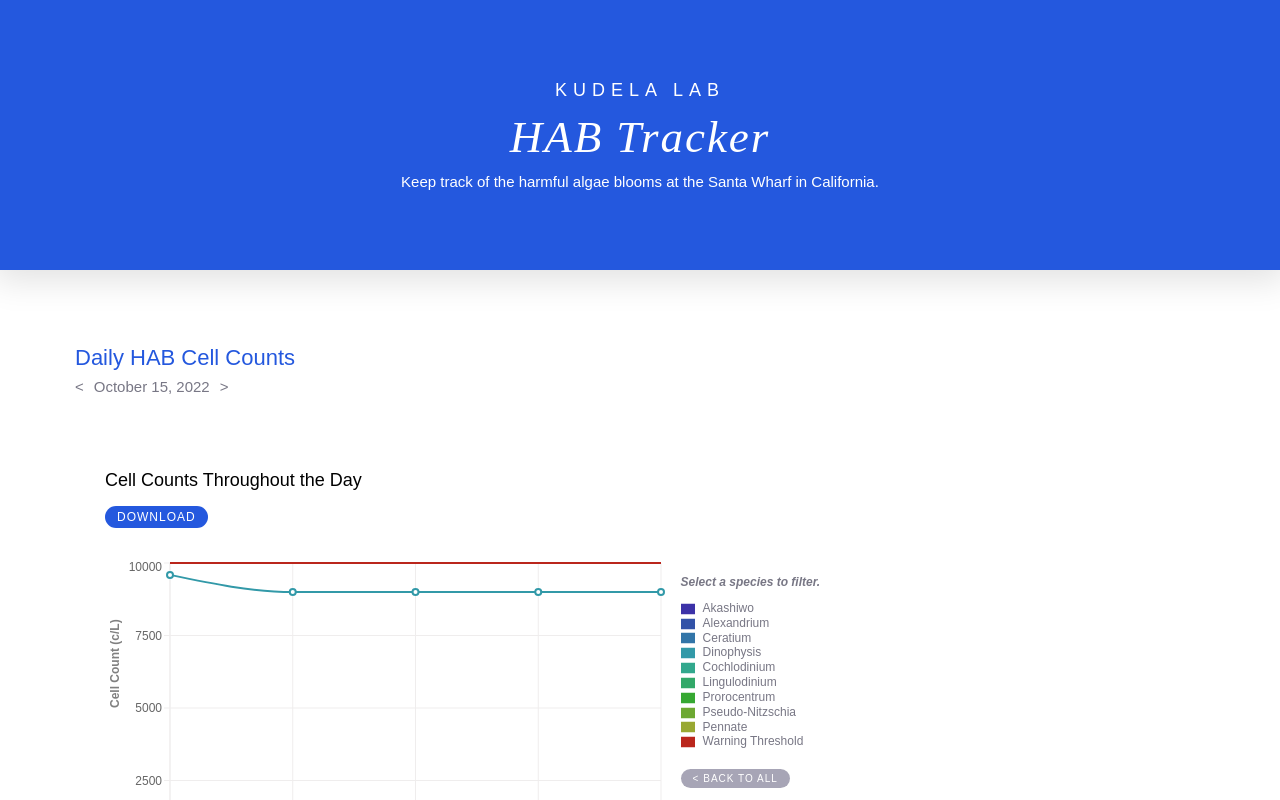
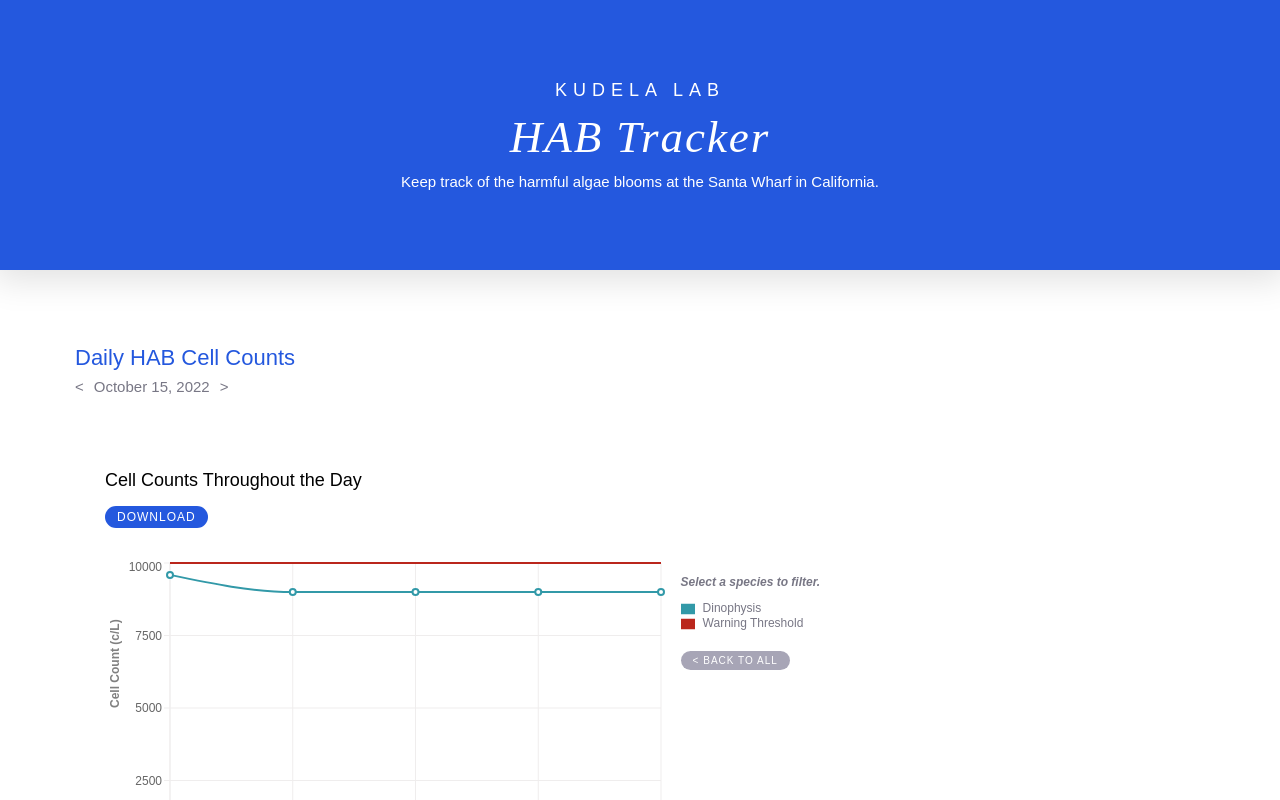
Before and after one commit to Jamie-Walton/hab-website, a React (Create React App) app in the folder frontend/: page / in a window 1280 px wide. Both pictures are taken after a click on the element 750 px from the left and 648 px from the top of the page. Shown: the top 800 px of the page. Built offline with nearby package versions, Linux system fonts and the light colour scheme; a web font is replaced by a local one.

Commit message:
Update download button

```diff
--- a/frontend/package.json
+++ b/frontend/package.json
@@ -7,6 +7,7 @@
     "@testing-library/react": "^13.4.0",
     "@testing-library/user-event": "^13.5.0",
     "dom-to-image": "^2.6.0",
+    "dom-to-image-improved": "^2.8.0",
     "download": "^8.0.0",
     "esbuild": "^0.15.12",
     "file-saver": "^2.0.5",
@@ -14,6 +15,7 @@
     "html2canvas": "^1.4.1",
     "jszip": "^3.10.1",
     "react": "^18.2.0",
+    "react-d3-library": "^1.1.8",
     "react-dom": "^18.2.0",
     "react-scripts": "5.0.1",
     "recharts": "^2.1.15",
--- a/frontend/src/components/TimePlot.js
+++ b/frontend/src/components/TimePlot.js
@@ -1,6 +1,8 @@
 import React from "react";
 import { LineChart, Line, CartesianGrid, XAxis, YAxis, Tooltip, Legend, Label } from 'recharts';
-import domtoimage from 'dom-to-image';
+import domtoimage from 'dom-to-image-improved';
+import rd3 from 'react-d3-library';
+import d3 from "react-d3-library";
 
 class TimePlot extends React.Component {
 
@@ -9,7 +11,20 @@ class TimePlot extends React.Component {
       this.state = {
           data: [],
           counts: [],
+          colors: {
+              Akashiwo: '#3c32a8',
+              Alexandrium: '#3252a8',
+              Ceratium: '#3275a8',
+              Dinophysis: '#3299a8',
+              Cochlodinium: '#32a88d',
+              Lingulodinium: '#32a869',
+              Prorocentrum: '#36a832',
+              PseudoNitzschia: '#6da832',
+              Pennate: '#99a832',
+              Threshold: '#ba261c',
+          },
           showThreshold: false,
+          filtered: '',
       }
     }
 
@@ -22,6 +37,7 @@ class TimePlot extends React.Component {
         this.setState({
             data: data,
             showThreshold: true,
+            filtered: species,
          });
     }
 
@@ -29,6 +45,7 @@ class TimePlot extends React.Component {
         this.setState({
             data: this.props.counts,
             showThreshold: false,
+            filtered: '',
         })
     }
 
@@ -46,10 +63,43 @@ class TimePlot extends React.Component {
             });
       }
 
+      renderLegendItemSVG(name, y) {
+        return (
+            <svg>
+                <svg width="14" height="14" y={y-11} viewBox="0 0 32 32" version="1.1" style={{display: "inlineBlock", verticalAlign: "middle", marginRight: "8px"}}>
+                    <title></title>
+                    <desc></desc>
+                    <path stroke="none" fill={this.state.colors[name]} d="M0,4h32v24h-32z" className="recharts-legend-icon"></path>
+                </svg>
+                <text x="20" y={y}>{name}</text>
+            </svg>
+        )
+      }
+
+      renderLegendSVG() {
+        return (
+            <svg>
+                {this.renderLegendItemSVG('Akashiwo', 10)}
+                {this.renderLegendItemSVG('Alexandrium', 28)}
+                {this.renderLegendItemSVG('Ceratium', 46)}
+                {this.renderLegendItemSVG('Dinophysis', 64)}
+                {this.renderLegendItemSVG('Cochlodinium', 82)}
+                {this.renderLegendItemSVG('Lingulodinium', 100)}
+                {this.renderLegendItemSVG('Prorocentrum', 118)}
+                {this.renderLegendItemSVG('PseudoNitzschia', 136)}
+                {this.renderLegendItemSVG('Pennate', 154)}
+                {this.renderLegendItemSVG('Threshold', 172)}
+            </svg>
+        );
+      }
+
     render() {
 
         const renderLegend = (props) => {
-            const { payload } = props;
+            var { payload } = props;
+            if (this.state.filtered) {
+                payload = payload.filter(c => c.payload.id == this.state.filtered || c.payload.id == 'Threshold');
+            }
 
             return (
             <div>
@@ -91,18 +141,18 @@ class TimePlot extends React.Component {
                             iconType="rect"
                             onClick={(label) => this.filterFor(label.dataKey)}>
                         </Legend>
-                        <Line type="monotone" className="line" id="Akashiwo" dataKey="Akashiwo" stroke="#3c32a8" strokeWidth={2} />
-                        <Line type="monotone" className="line" id="Alexandrium" dataKey="Alexandrium" stroke="#3252a8" strokeWidth={2}/>
-                        <Line type="monotone" className="line" id="Ceratium" dataKey="Ceratium" stroke="#3275a8" strokeWidth={2}/>
-                        <Line type="monotone" className="line" id="Dinophysis" dataKey="Dinophysis" stroke="#3299a8" strokeWidth={2}/>
-                        <Line type="monotone" className="line" id="Cochlodinium" dataKey="Cochlodinium" stroke="#32a88d" strokeWidth={2}/>
-                        <Line type="monotone" className="line" id="Lingulodinium" dataKey="Lingulodinium" stroke="#32a869" strokeWidth={2}/>
-                        <Line type="monotone" className="line" id="Prorocentrum" dataKey="Prorocentrum" stroke="#36a832" strokeWidth={2}/>
-                        <Line type="monotone" className="line" id="Pseudo-Nitzschia" dataKey="Pseudo-Nitzschia" stroke="#6da832" strokeWidth={2}/>
-                        <Line type="monotone" className="line" id="Pennate" dataKey="Pennate" stroke="#99a832" strokeWidth={2}/>
+                        <Line type="monotone" className="line" id="Akashiwo" dataKey="Akashiwo" stroke={this.state.colors.Akashiwo} strokeWidth={2} />
+                        <Line type="monotone" className="line" id="Alexandrium" dataKey="Alexandrium" stroke={this.state.colors.Alexandrium} strokeWidth={2}/>
+                        <Line type="monotone" className="line" id="Ceratium" dataKey="Ceratium" stroke={this.state.colors.Ceratium} strokeWidth={2}/>
+                        <Line type="monotone" className="line" id="Dinophysis" dataKey="Dinophysis" stroke={this.state.colors.Dinophysis} strokeWidth={2}/>
+                        <Line type="monotone" className="line" id="Cochlodinium" dataKey="Cochlodinium" stroke={this.state.colors.Cochlodinium} strokeWidth={2}/>
+                        <Line type="monotone" className="line" id="Lingulodinium" dataKey="Lingulodinium" stroke={this.state.colors.Lingulodinium} strokeWidth={2}/>
+                        <Line type="monotone" className="line" id="Prorocentrum" dataKey="Prorocentrum" stroke={this.state.colors.Prorocentrum} strokeWidth={2}/>
+                        <Line type="monotone" className="line" id="Pseudo-Nitzschia" dataKey="Pseudo-Nitzschia" stroke={this.state.colors.PseudoNitzschia} strokeWidth={2}/>
+                        <Line type="monotone" className="line" id="Pennate" dataKey="Pennate" stroke={this.state.colors.Pennate} strokeWidth={2}/>
                         {
                             this.state.showThreshold ?
-                            <Line type="monotone" className="line" id="Threshold" dataKey="Threshold" name="Warning Threshold" stroke="#ba261c" strokeWidth={2} dot={false}/> :
+                            <Line type="monotone" className="line" id="Threshold" dataKey="Threshold" name="Warning Threshold" stroke={this.state.colors.Threshold} strokeWidth={2} dot={false}/> :
                             <div/>
                         }
                     </LineChart>
--- a/frontend/src/css/main.css
+++ b/frontend/src/css/main.css
@@ -118,6 +118,7 @@ line {
 
 .desc {
     margin: 0;
+    font-size: 11px;
 }
 
 .filter-label {
@@ -174,3 +175,7 @@ li {
     letter-spacing: 1px;
     cursor: pointer;
 }
+
+.download-button:hover {
+    background-color: #a7a5b6;
+}
```
Also changed, not shown: 1 other file (tests, documents, lock files or other folders).
